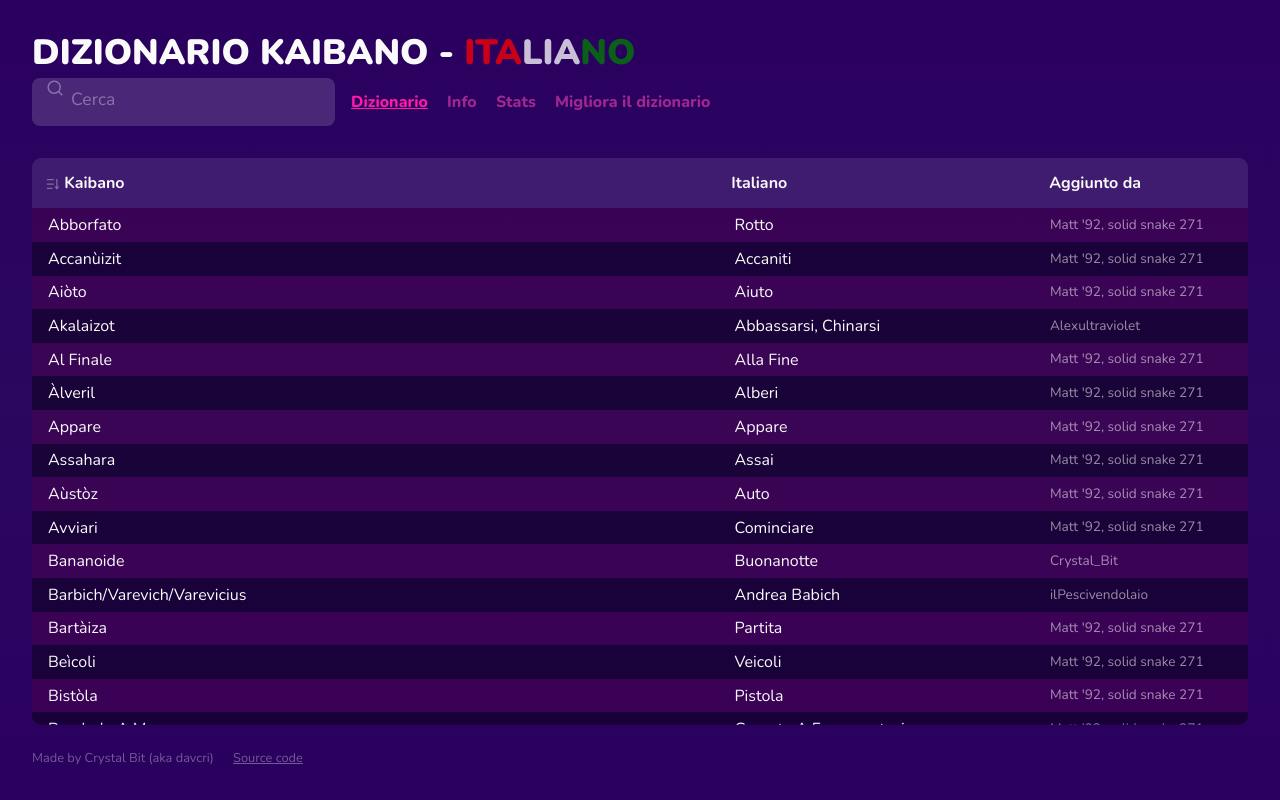
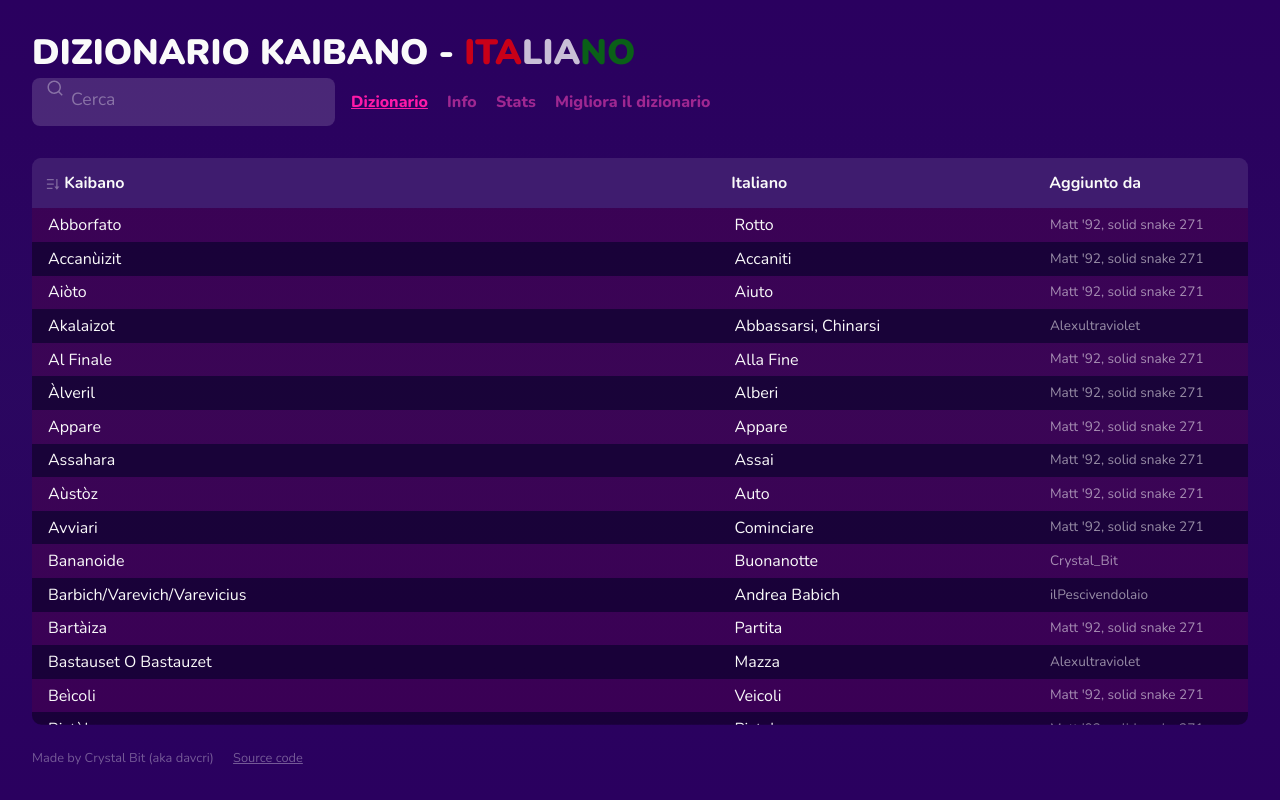
Before and after one commit to davcri/kaibano-dizionario, a Vue app: page /#/ in a window 1280 px wide. Built offline with nearby package versions, Linux system fonts and the light colour scheme; no server answers.

Commit message:
update dictionary

```diff
--- a/package.json
+++ b/package.json
@@ -1,7 +1,7 @@
 {
   "name": "kaiba-dizionario",
   "version": "v1.0.3",
-  "dictionaryVersion": "27 Gennaio 2023",
+  "dictionaryVersion": "04 Maggio 2024",
   "author": {
     "name": "Davide Cristini",
     "url": "https://davcri.it/"
--- a/src/assets/dizionario.csv.js
+++ b/src/assets/dizionario.csv.js
@@ -12,6 +12,7 @@ avviari,Cominciare,"Matt '92, solid snake 271",,
 Bananoide,Buonanotte,Crystal_Bit,,
 Barbich/Varevich/Varevicius,Andrea Babich,ilPescivendolaio,,
 Bartàiza,Partita,"Matt '92, solid snake 271",,
+Bastauset o Bastauzet,Mazza,Alexultraviolet,,
 beìcoli,Veicoli,"Matt '92, solid snake 271",,
 Bistòla,Pistola,"Matt '92, solid snake 271",,
 Bombola a mano,Granata a frammentazione,"Matt '92, solid snake 271",,
@@ -22,6 +23,7 @@ Buonaséveral,Buonasera,Crystal_Bit,,
 Càlvecio,Calcio,"Matt '92, solid snake 271",,
 Caràffa,Testa,"Matt '92, solid snake 271",,
 Caraibi,Ciao,"Matt '92, solid snake 271",,
+Caraibissimi ,Super Ciao ,Gaetanomennajack,,
 Caravebest,Caraibi,ilPescivendolaio,,
 Cattàizot,Comprato,"Matt '92, solid snake 271",,
 Cèbova,Cibo,iamtehiro,,
@@ -66,8 +68,11 @@ Fràneu,Frana,"Matt '92, solid snake 271",,
 Froge,F****o,"Matt '92, solid snake 271",,
 Game Pàgis,Game Pass,Ualone,,
 Game Pàrvegist,Game Pass,Ualone,,
+Garàine,Cane,Alexultraviolet,,
 Garàsce,Casse,"Matt '92, solid snake 271",,
 Garazzate,"C***ate (forse etim. "ragazzate", da verificare)",ilPescivendolaio,,
+"Garlina, garlegova ",Gallina,Alexultraviolet,,
+Garmisa,Camicia,Alexultraviolet,,
 Garnoscévo,Conoscevo,"Matt '92, solid snake 271",,
 Garrafito,Capito,"Matt '92, solid snake 271",,
 Gémini,"Uomini, persone","Matt '92, solid snake 271",,
@@ -76,19 +81,23 @@ Giapanise,Giapponese,"Matt '92, solid snake 271",,
 Giòrifard,Joystick,"Matt '92, solid snake 271",,
 Gnappàri,Cogliere,"Matt '92, solid snake 271",,
 Gorfleanno,Compleanno,Alexultraviolet,,
+Gorg,Gong,Alexultraviolet,,
 Guàgli,Ragazzi,"Matt '92, solid snake 271",,
 Guglie,Palle,"Matt '92, solid snake 271",,
+I.A.,IAgis,Alexultraviolet,,
 Karaffa,Kaiba,"Matt '92, solid snake 271",,
 karaffiani,Kaibani,"Matt '92, solid snake 271",,
 karaffiano,Kaibano,"Matt '92, solid snake 271",,
 Libéllulo,Livello,"Matt '92, solid snake 271",,
 Liepto,Letto,"Matt '92, solid snake 271",,
 Malamiénti,Malviventi,"Matt '92, solid snake 271",,
+Maneggiare,Mangiare,"Gabro2D, Alexultraviolet",,
 Manghi,Manga,"Matt '92, solid snake 271",,
 Marsìrtch,"Massiccio, figo","Matt '92, solid snake 271",,
 Màvosis,Mouse,Alexultraviolet,,
 Mense,Mese,"Matt '92, solid snake 271",,
 Micròfonot,Microfono,"Matt '92, solid snake 271",,
+Monnezza,Spazzatura,Alexultraviolet,,
 Moràigegan,Gatto,Crystal_Bit,,
 Moraigeghe,Gatti,Alexultraviolet,,
 Morimento,Momento,"Matt '92, solid snake 271",,
@@ -128,6 +137,7 @@ Quapto,Quattro,"Matt '92, solid snake 271",,
 Ràizet,Risata/e,"Matt '92, solid snake 271",,
 Redaziàuser,redazione,"Matt '92, solid snake 271",,
 Ricapitolaziòn,Ricapitolazione,"Matt '92, solid snake 271",,
+Ròizat di Carrepta,Ruota di Carretto,dantehorrorshow,,
 Salòizet,Salute,Crystal_Bit,,
 Saracca,Casa,"Matt '92, solid snake 271",,
 Sarifot,Sifu,Crystal_Bit,,
@@ -152,13 +162,17 @@ Siuorgàrinat,Games Radar,"Matt '92, solid snake 271",,
 Siuorgo,Gioco,"Matt '92, solid snake 271",,
 Siuorni,Giorni,"Matt '92, solid snake 271",,
 Soluziòn,Soluzione,"Matt '92, solid snake 271",,
+Sondàme,Sondaggio,Dantehorrorshow,,
 Sorbìto,Avuto,"Matt '92, solid snake 271",,
 Sòrdige,Adige,Crystal_Bit,,
+Sòrgida,Algida,Alexultraviolet,,
 Sorficiàlis,Ufficiale,"Matt '92, solid snake 271",,
 Sorgiunto,Arrivato,"Matt '92, solid snake 271",,
 Sòrinat,Sonar,"Matt '92, solid snake 271",,
 Sostanzialmemphis,Sostanzialmente,"Matt '92, solid snake 271",,
 Soverda,M**da,ilPescivendolaio,,
+Spadagno,Risparmio,Alexultraviolet,,
+Spame,Spazio,Alexultraviolet,,
 Spernova/Spernovaglia,Luca Spinelli,ilPescivendolaio,,
 Spetrù,Fantasma,"Matt '92, solid snake 271",,
 Splendidamenphis,splendidamente,"Matt '92, solid snake 271",,
@@ -180,6 +194,7 @@ Surgo/Surgine,Ugo Laviano,ilPescivendolaio,,
 Tabéllo,Tavolo,"Matt '92, solid snake 271",,
 Tànmtò,Tanto,"Matt '92, solid snake 271",,
 Televìsio,Televisore,"Matt '92, solid snake 271",,
+Tiérlo,Telefono,Alexultraviolet,,
 Totti,Tutti,Alexultraviolet,,
 Toyko,Tokyo,Crystal_Bit,,
 Traduziòn,Traduzione,"Matt '92, solid snake 271",,
@@ -189,8 +204,16 @@ Ualanza,Ualone,ilPescivendolaio,,
 Unico,Uno,ilPescivendolaio,,
 Vàgis,Vai,"Matt '92, solid snake 271",,
 Veronica,Verona,ilPescivendolaio,,
+Verticarlo,Verticale,GaetanoMennaJack,,
+Vetova,Vito,Alexultraviolet,,
 Vibratùri di prossimitade,Sensore di prossimità,"Matt '92, solid snake 271",,
+Viame,Viaggio,Alexultraviolet,,
 Viedo,Video,"Matt '92, solid snake 271",,
+Volumine,Volume,Alexultraviolet,,
+Vènova,Vino,Dantehorrorshow,,
+Vètova,Vito (Iuvara),Dantehorrorshow,,
 Vocabolame,Vocabolario,"Matt '92, solid snake 271",,
+Warcramer,Warcraft,Dantehorrorshow,,
+Zinfa,Pinza,Alexultraviolet,,
 Zirfa,"Pizza, Tetta","Matt '92, solid snake 271",,
 Zirferia,Pizzeria,ilPescivendolaio,,`;
```
